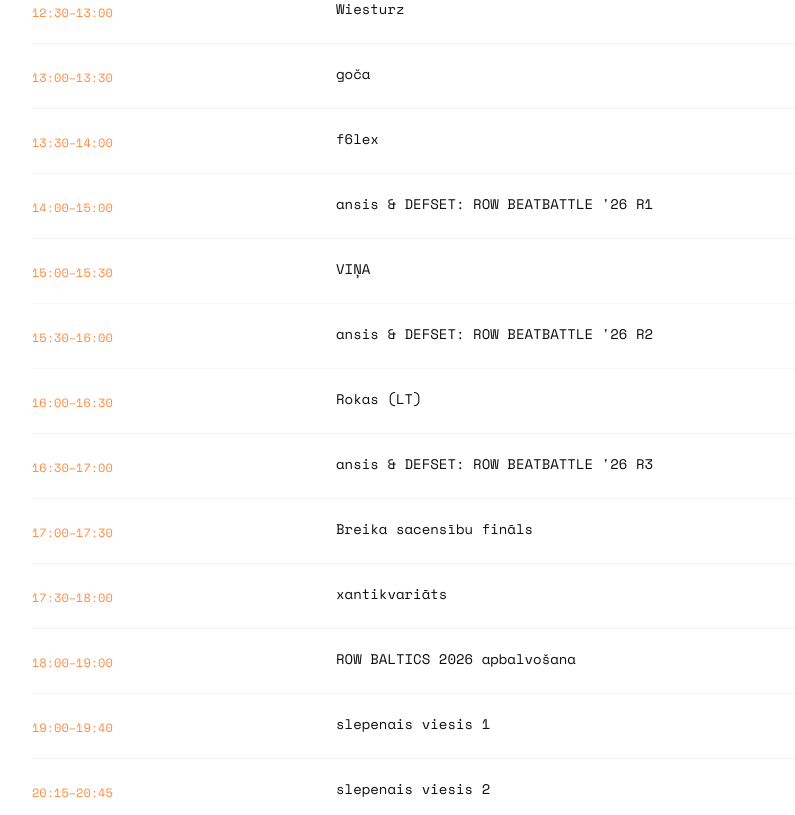
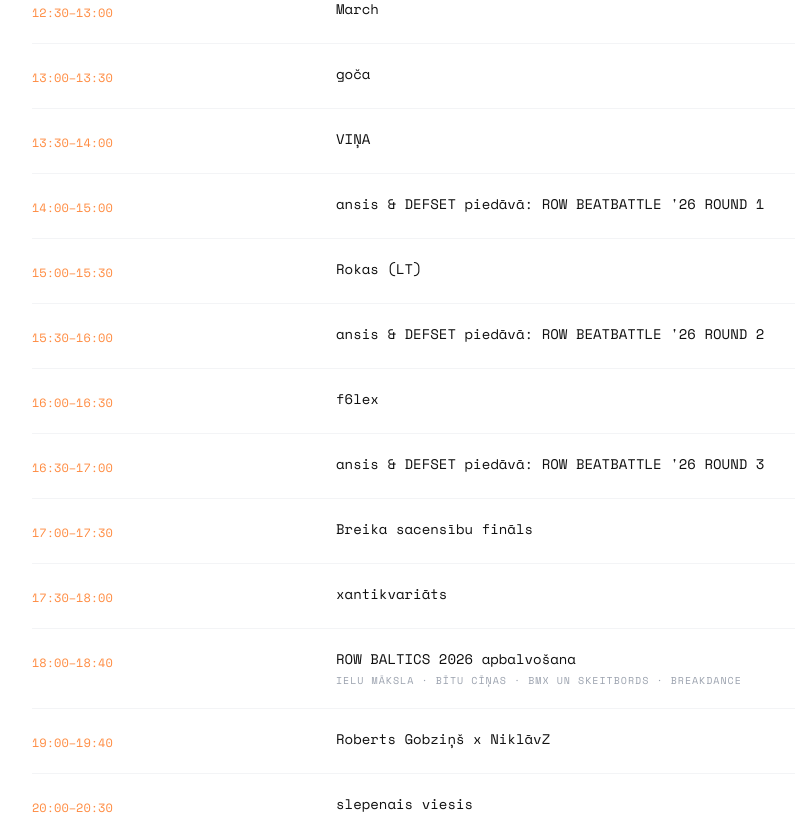
Before and after one commit to vasiljevsvladislavs-dot/rowbaltic, a Next.js app: page /ee in a window 1280 px wide. Shown: the part 5160-5975 px from the top of the page, without its empty margins (16-811 px from the left). Built offline with nearby package versions, Linux system fonts and the light colour scheme.

Commit message:
fix: update stage lineup order and performers

```diff
--- a/src/components/sections/ProgrammaSection.tsx
+++ b/src/components/sections/ProgrammaSection.tsx
@@ -28,22 +28,22 @@ const BREAKDANCE_ITEMS = [
 const STAGE_ITEMS = [
   { time: '10:00–10:30', title: 'ROW BALTICS 2026 atklāšana' },
   { time: '10:30–11:30', title: 'DJ Suns & DJ Kaķis' },
-  { time: '11:30–12:00', title: 'March' },
+  { time: '11:30–12:00', title: 'Rīta kafija ar Wiesturz' },
   { time: '12:00–12:30', title: 'Ūga' },
-  { time: '12:30–13:00', title: 'Wiesturz' },
+  { time: '12:30–13:00', title: 'March' },
   { time: '13:00–13:30', title: 'goča' },
-  { time: '13:30–14:00', title: 'f6lex' },
-  { time: '14:00–15:00', title: "ansis & DEFSET: ROW BEATBATTLE '26 R1" },
-  { time: '15:00–15:30', title: 'VIŅA' },
-  { time: '15:30–16:00', title: "ansis & DEFSET: ROW BEATBATTLE '26 R2" },
-  { time: '16:00–16:30', title: 'Rokas (LT)' },
-  { time: '16:30–17:00', title: "ansis & DEFSET: ROW BEATBATTLE '26 R3" },
+  { time: '13:30–14:00', title: 'VIŅA' },
+  { time: '14:00–15:00', title: "ansis & DEFSET piedāvā: ROW BEATBATTLE '26 ROUND 1" },
+  { time: '15:00–15:30', title: 'Rokas (LT)' },
+  { time: '15:30–16:00', title: "ansis & DEFSET piedāvā: ROW BEATBATTLE '26 ROUND 2" },
+  { time: '16:00–16:30', title: 'f6lex' },
+  { time: '16:30–17:00', title: "ansis & DEFSET piedāvā: ROW BEATBATTLE '26 ROUND 3" },
   { time: '17:00–17:30', title: 'Breika sacensību fināls' },
   { time: '17:30–18:00', title: 'xantikvariāts' },
-  { time: '18:00–19:00', title: 'ROW BALTICS 2026 apbalvošana' },
-  { time: '19:00–19:40', title: 'slepenais viesis 1' },
-  { time: '20:15–20:45', title: 'slepenais viesis 2' },
-  { time: '21:45–22:00', title: 'BASECK (ASV) x KODEK' },
+  { time: '18:00–18:40', title: 'ROW BALTICS 2026 apbalvošana', desc: 'Ielu māksla · bītu cīņas · BMX un skeitbords · breakdance' },
+  { time: '19:00–19:40', title: 'Roberts Gobziņš x NiklāvZ' },
+  { time: '20:00–20:30', title: 'slepenais viesis' },
+  { time: '20:30–22:00', title: 'BASECK (ASV) x KODEK' },
 ]
 
 export default function ProgrammaSection({ dict }: Props) {
@@ -257,6 +257,7 @@ export default function ProgrammaSection({ dict }: Props) {
                 </div>
                 <div className="md:col-span-9">
                   <p className="font-mono text-sm text-ink-900">{item.title}</p>
+                  {item.desc && <p className="font-mono text-[10px] uppercase tracking-widest text-gray-400 mt-1">{item.desc}</p>}
                 </div>
               </div>
             </AnimateIn>
```
